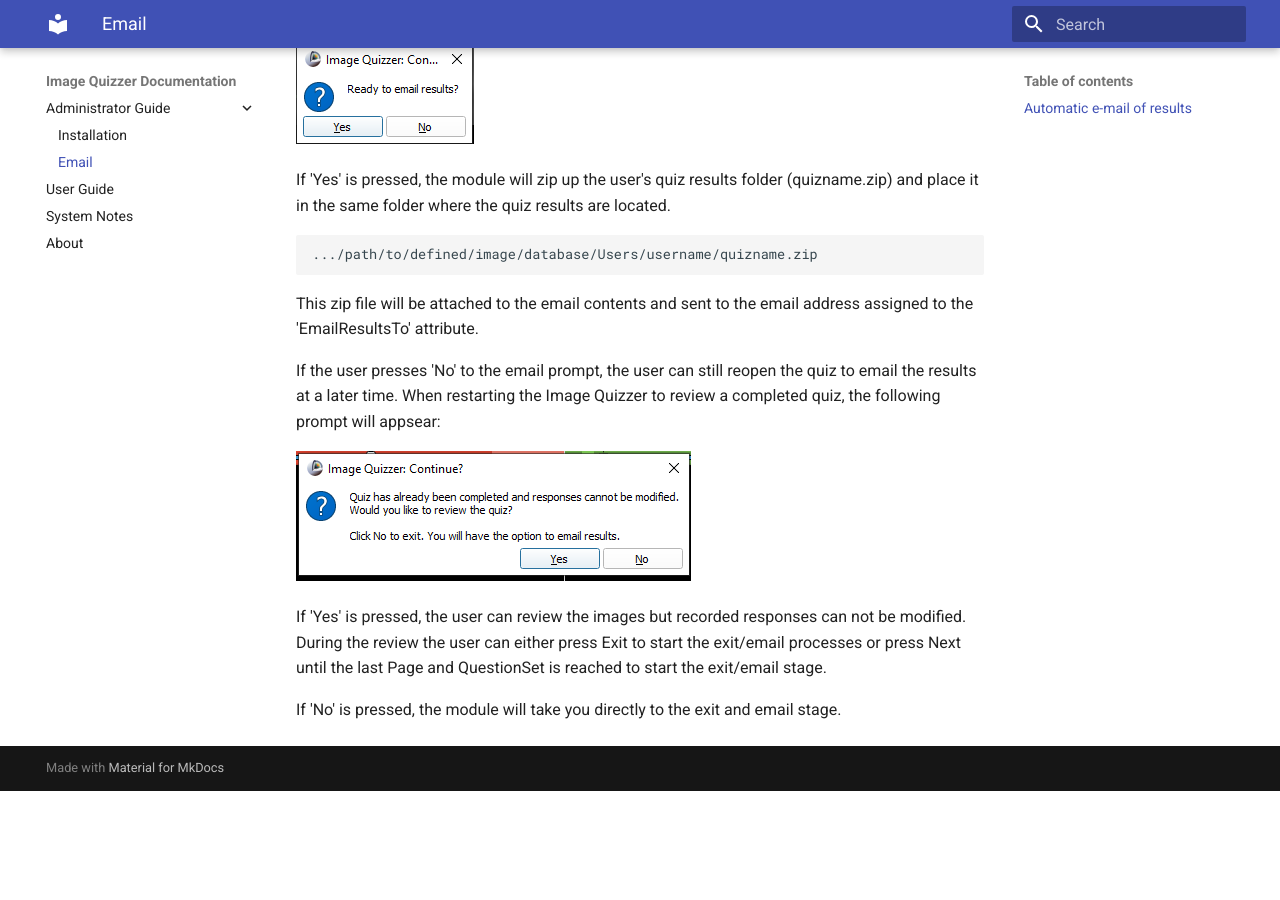
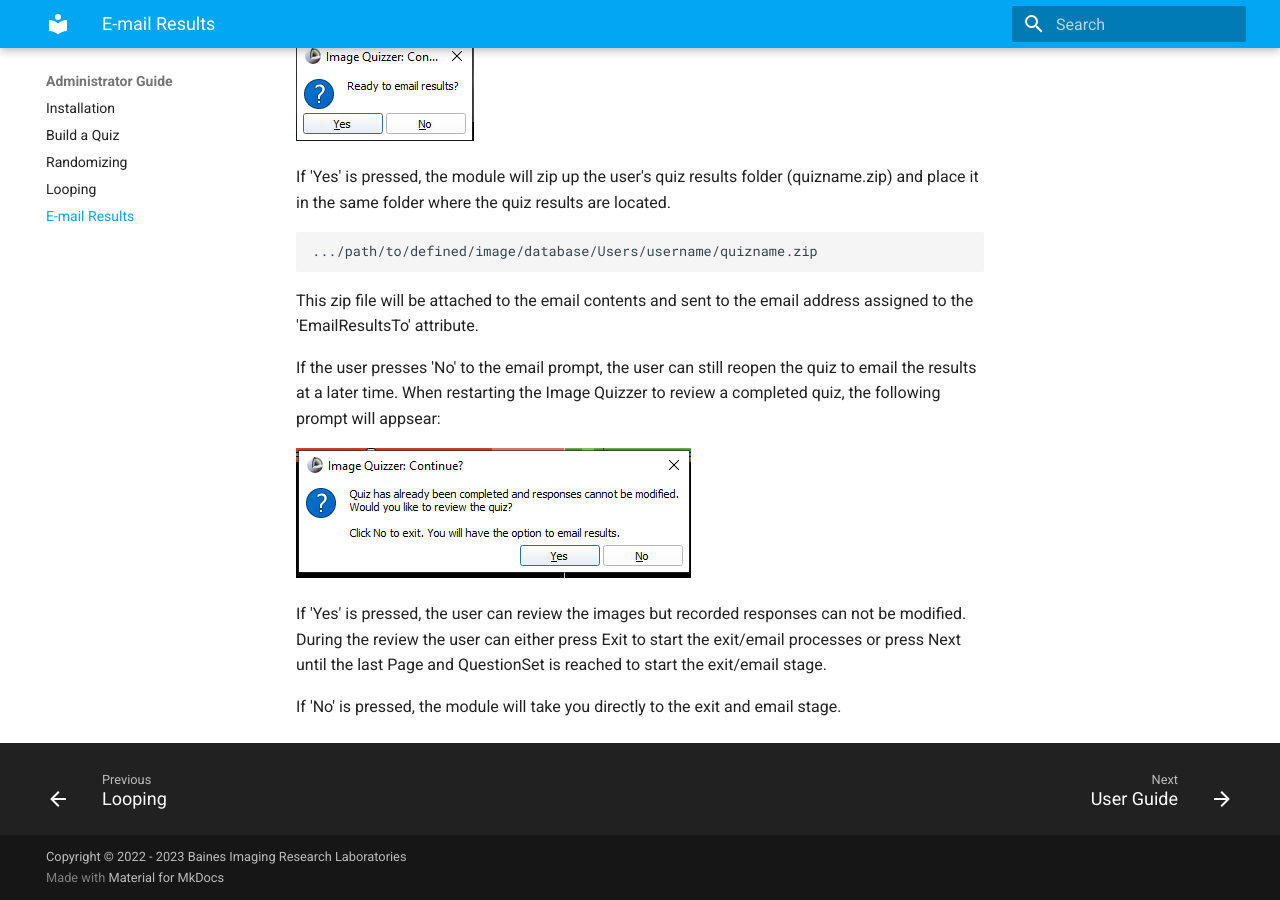
Before and after one commit to baines-imaging-research-laboratory/ImageQuizzerDocumentation, an MkDocs documentation site: the page built from docs/administrator/email.md, in a window 1280 px wide and 900 px high, scrolled down 1091 px. Built offline with MkDocs 1.6.1 and Material for MkDocs 9.7.7, drawn with Linux system fonts in a browser that asks for light colours; old or Windows-style settings are respelled for this version of MkDocs; before the commit the page ends 1882 px from its top, so only the background shows below that; some of the changed text lies outside the part shown.

Commit message:
!!! WORKING with MkDocs Material

```diff
--- a/docs/administrator/email.md
+++ b/docs/administrator/email.md
@@ -1,4 +1,4 @@
-## Automatic e-mail of results
+# E-mail Results
 
 A feature of the Image Quizzer is to have a user's results folder emailed to the administrator upon completion of the quiz.
 
@@ -34,13 +34,13 @@ port=your_host_server_port_here
 With these pieces in place, once the user has completed the quiz and has pressed the 'Finish' button,
 there will be a pop-up window to confirm that the user wants to exit the quiz.
 
-![FinishButtonPopup](assets/screenshots/FinishButtonPopup.png)
+![FinishButtonPopup](assets/email/FinishButtonPopup.png)
 
 
 Pressing the OK button to exit will mark the quiz as complete and all responses are locked.
 Then the user is then prompted to email the results.
 
-![EmailResultsPopup2](../assets/screenshots/EmailResultsPopup.png)
+![EmailResultsPopup2](assets/email/EmailResultsPopup.png)
 
 If 'Yes' is pressed, the module will zip up the user's quiz results folder (quizname.zip)
 and place it in the same folder where the quiz results are located.
@@ -54,12 +54,10 @@ If the user presses 'No' to the email prompt, the user can still reopen the quiz
 to email the results at a later time. When restarting the Image Quizzer to review
 a completed quiz, the following prompt will appsear:
 
-![ReopenCompletedQuizWithEmail](assets/screenshots/ReopenCompletedQuizWithEmail.png)
+![ReopenCompletedQuizWithEmail](assets/email/ReopenCompletedQuizWithEmail.png)
 
 If 'Yes' is pressed, the user can review the images but recorded responses can not
 be modified. During the review the user can either press Exit to start the exit/email processes or
 press Next until the last Page and QuestionSet is reached to start the exit/email stage.
 
 If 'No' is pressed, the module will take you directly to the exit and email stage.
-
-  [FinishButtonPopup]: assets/email/FinishButtonPopup.png
--- /dev/null
+++ b/docs/administrator/looping.md
@@ -0,0 +1,7 @@
+## Looping Pages
+
+Script Setup
+
+Next Button
+
+Changes to results folder
--- a/mkdocs.yml
+++ b/mkdocs.yml
@@ -1,14 +1,25 @@
 site_name: Image Quizzer Documentation
 site_url: https://baines-imaging-research-laboratory.github.io/ImageQuizzerDocumentation/
 
+copyright: Copyright &copy;  2022 - <script>document.write(new Date().getFullYear())</script> <a href='https://bainesimaging.com' target='_blank'>Baines Imaging Research Laboratories</a>
 
 theme:
   name: material
+  palette:
+    primary: light blue
+  features:
+    - navigation.footer
+    - navigation.tabs
+
 
 # Page tree
 nav:
+  - Home: index.md
   - Administrator Guide:
     - administrator\install.md
+    - administrator\build.md
+    - administrator\randomizing.md
+    - administrator\looping.md
     - administrator\email.md
   - User Guide: user\userguide.md
   - System Notes: extras\codingconventions.md
```
Also changed, not shown: docs/administrator/build.md (+1 -1 lines), docs/administrator/index.md (deleted, +0 -6 lines), docs/index.md (+0 -2 lines), docs/administrator/assets/email/EmailResultsPopup.png (renamed from docs/administrator/assets/screenshots/EmailResultsPopup.png), docs/administrator/assets/email/FinishButtonPopup.png (renamed from docs/administrator/assets/screenshots/FinishButtonPopup.png), docs/administrator/assets/email/ReopenCompletedQuizWithEmail.png (renamed from docs/administrator/assets/screenshots/ReopenCompletedQuizWithEmail.png), 2 other files.
